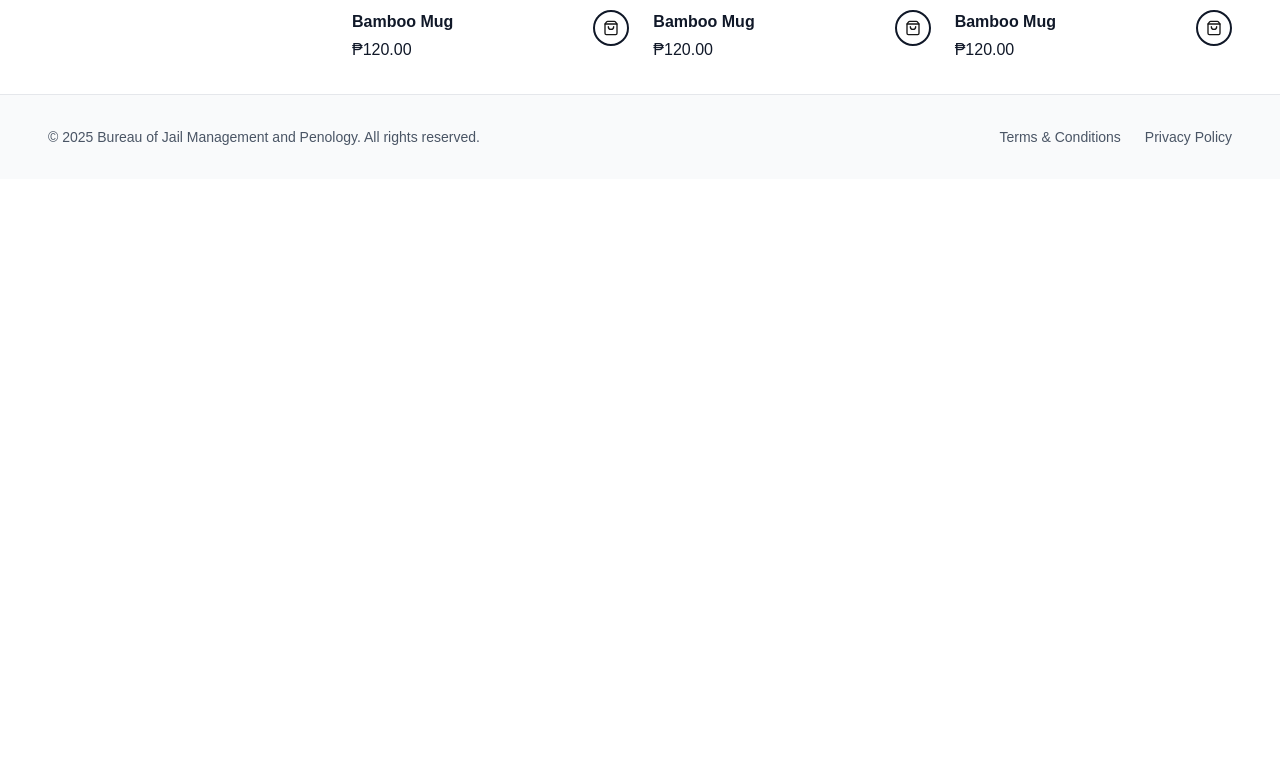
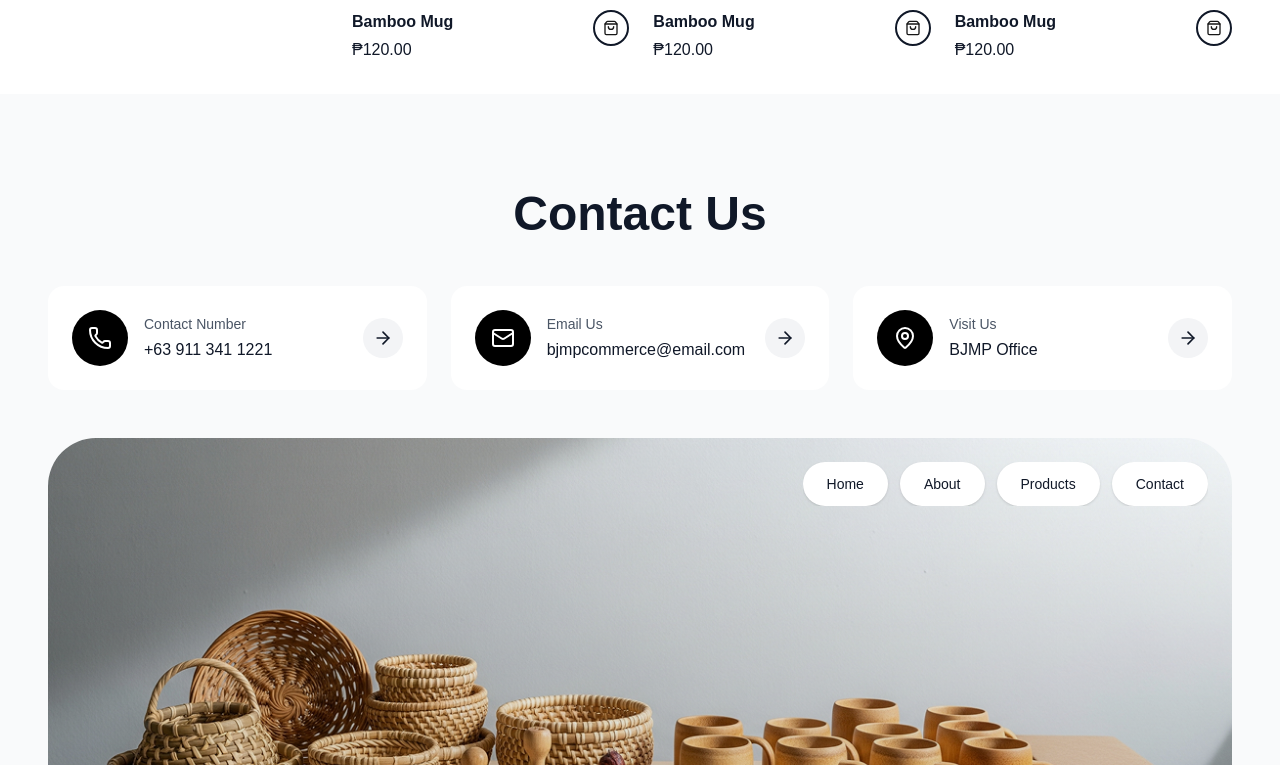
Before and after one commit to Inv8Solutions/cellshopbcj, a Next.js app: page /products in a window 1280 px wide. Shown: the part 855-1620 px from the top of the page. Before the commit the page ends 1034 px from the top, so only its background shows below. Built offline with nearby package versions, Linux system fonts and the light colour scheme.

Commit message:
added products

```diff
--- a/src/app/products/page.tsx
+++ b/src/app/products/page.tsx
@@ -2,6 +2,7 @@
 
 import Navbar from '@/components/layout/Navbar';
 import Footer from '@/components/layout/Footer';
+import ContactSection from '@/components/home/ContactSection';
 import { useState } from 'react';
 import { ShoppingBag, ChevronDown } from 'lucide-react';
 import Link from 'next/link';
@@ -189,6 +190,7 @@ export default function ProductsPage() {
           </div>
         </div>
       </main>
+        <ContactSection />
       <Footer />
     </div>
   );
```
